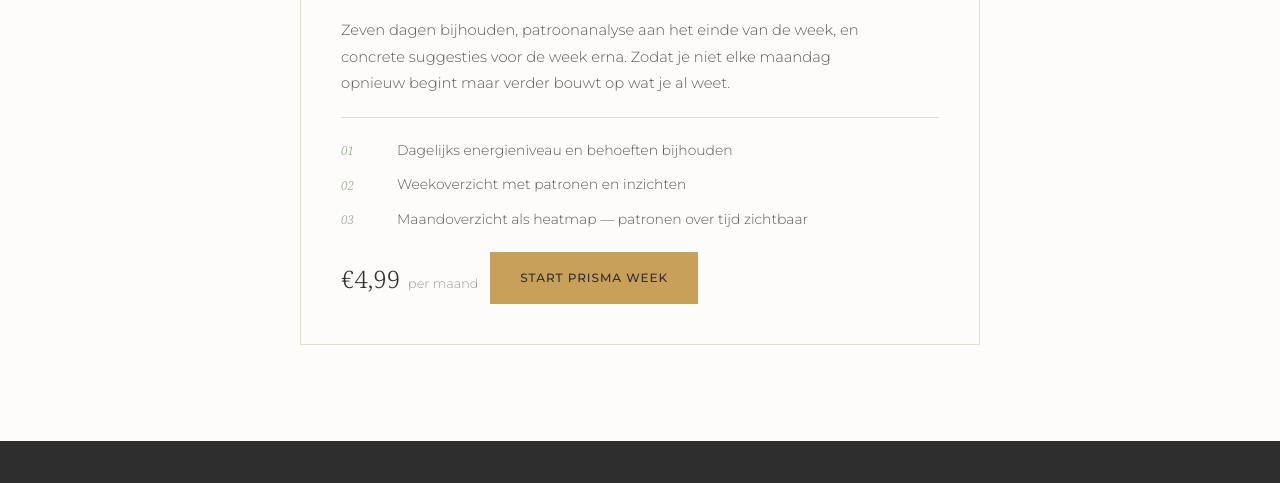
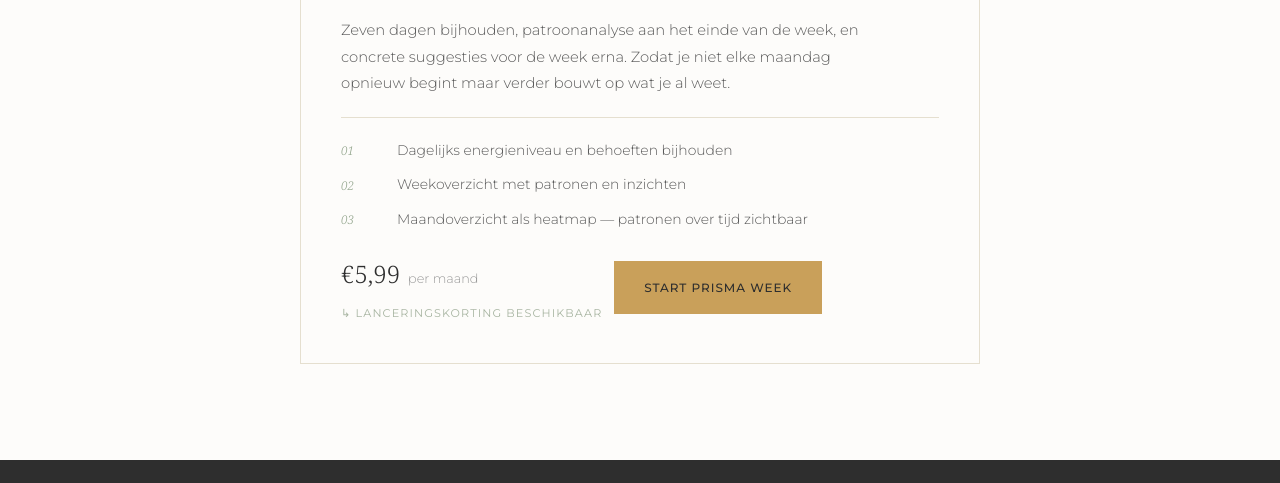
Before and after one commit to fleuryedgar542-blip/Prisma-website, a plain HTML site: page tools.html in a window 1280 px wide. Shown: the part 1016-1499 px from the top of the page. Drawn offline with Linux system fonts and the light colour scheme.

Commit message:
Add files via upload

```diff
--- a/tools.html
+++ b/tools.html
@@ -106,6 +106,18 @@
     .prijs-label {
       font-size: 0.8rem;
       color: var(--grijs-licht);
+    }
+
+
+    .lancering-tag {
+      display: inline-block;
+      margin-top: 6px;
+      font-size: 0.7rem;
+      letter-spacing: 0.1em;
+      text-transform: uppercase;
+      color: var(--groen);
+      font-family: var(--sans);
+      font-weight: 400;
     }
 
     .tool-kaart-acties {
@@ -226,9 +238,12 @@
         </div>
 
         <div class="tool-kaart-acties">
-          <div class="tool-prijs">
-            <span class="prijs-bedrag">€4,99</span>
-            <span class="prijs-label">per maand</span>
+          <div class="tool-prijs" style="flex-direction: column; align-items: flex-start; gap: 2px;">
+            <div style="display:flex; align-items:baseline; gap:0.5rem;">
+              <span class="prijs-bedrag">€5,99</span>
+              <span class="prijs-label">per maand</span>
+            </div>
+            <span class="lancering-tag">↳ Lanceringskorting beschikbaar</span>
           </div>
           <a href="prisma-week-kopen.html" class="knop knop-groen">Start PRISMA Week</a>
         </div>
```
